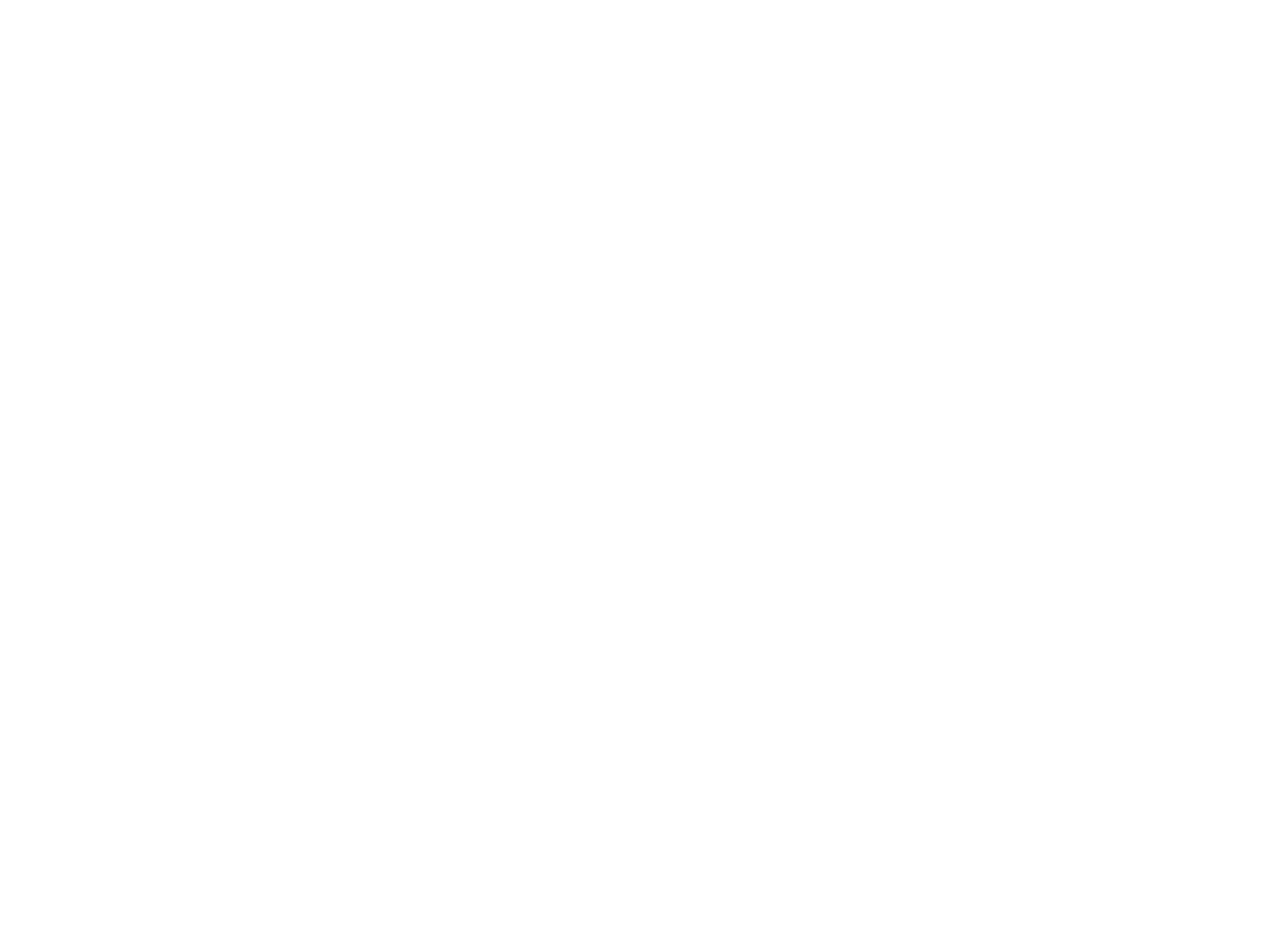
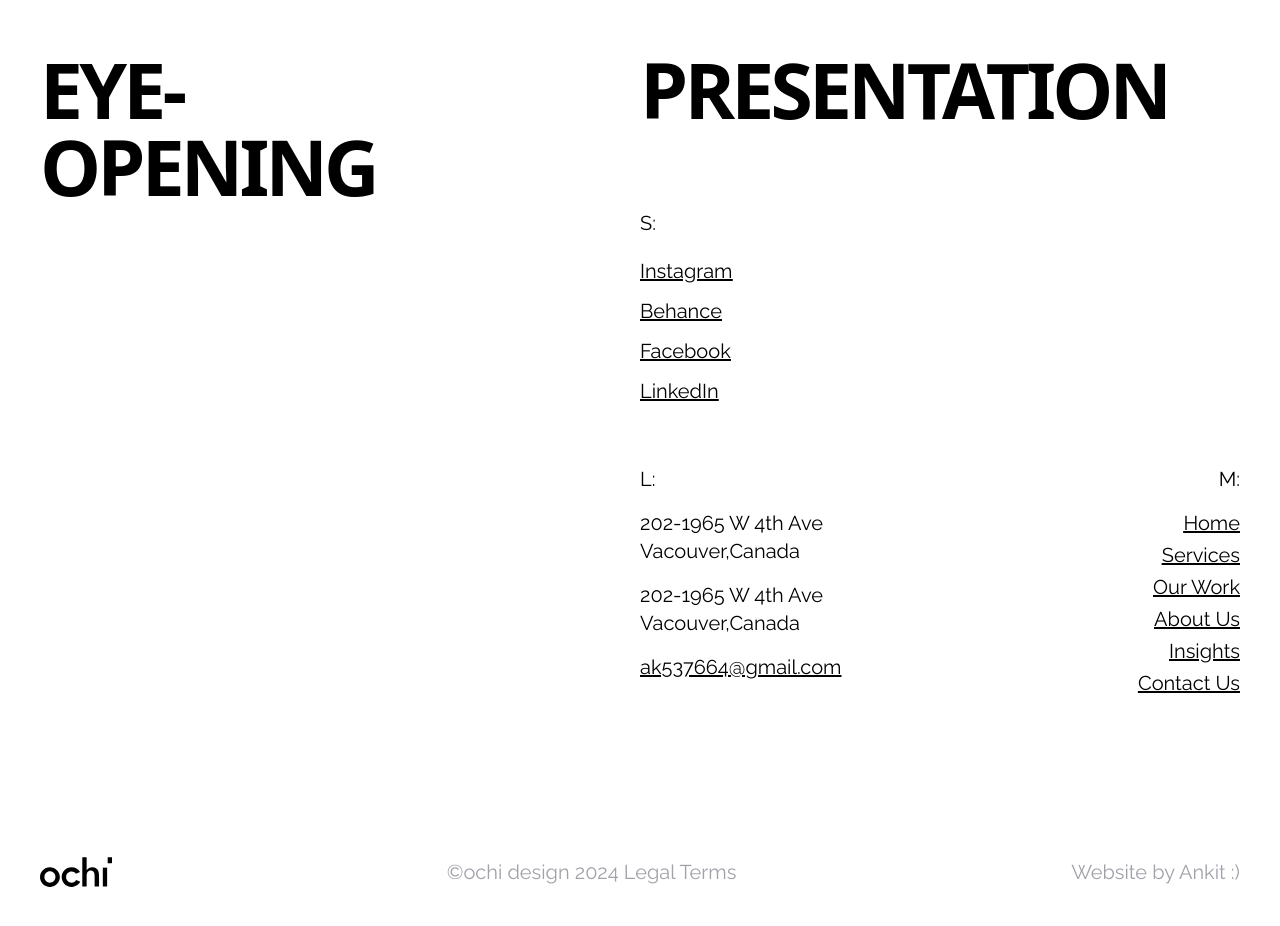
Before and after one commit to Ankit-can-ctrl/Ochi-design-, a React (Vite) app: page / in a window 1280 px wide. Shown: the part 7520-8446 px from the top of the page. Before the commit the page ends 7492 px from the top, so only its background shows below. Built offline with nearby package versions, Linux system fonts and the light colour scheme.

Commit message:
footer completed

```diff
--- a/src/App.jsx
+++ b/src/App.jsx
@@ -2,6 +2,7 @@
 import Cards from "./components/Cards";
 import Eyes from "./components/Eyes";
 import Featured from "./components/Featured";
+import Footer from "./components/Footer";
 import LandingPage from "./components/LandingPage";
 import Marquee from "./components/Marquee";
 import Navbar from "./components/Navbar";
@@ -23,6 +24,7 @@
       <Review />
       <Cards />
       <ReadyToStart />
+      <Footer />
     </div>
   );
 }
--- /dev/null
+++ b/src/components/Footer.jsx
@@ -0,0 +1,99 @@
+function Footer() {
+  return (
+    <div className="bg-white w-full px-10 py-20">
+      <div className="footer-top text-black grid grid-cols-2">
+        <div className=" font-Founder text-[6vw] leading-none tracking-tighter font-bold">
+          <h1 className="uppercase ">eye-</h1>
+          <h1 className="uppercase ">opening</h1>
+        </div>
+        <div>
+          <div className="font-Founder text-[6vw] leading-none tracking-tighter font-bold uppercase">
+            presentation
+          </div>
+          <div className="links flex flex-col py-20 gap-10">
+            <div className="social-links">
+              <h1 className=" font-Neue text-xl">S:</h1>
+              <div className="flex flex-col text-xl py-5 gap-3 capitalize underline font-Neue">
+                {["instagram", "behance", "Facebook", "linkedIn"].map(
+                  (item, index) => (
+                    <a key={index} href="#">
+                      {item}
+                    </a>
+                  )
+                )}
+              </div>
+            </div>
+            <div className="address-links grid grid-cols-2 font-Neue text-xl">
+              <div className="flex flex-col gap-4">
+                <h1>L:</h1>
+                <div className="flex flex-col gap-4 justify-end">
+                  <a href="#">
+                    202-1965 W 4th Ave
+                    <br /> Vacouver,Canada
+                  </a>
+                  <a href="#">
+                    202-1965 W 4th Ave
+                    <br /> Vacouver,Canada
+                  </a>
+                </div>
+                <div className="email underline">ak537664@gmail.com</div>
+              </div>
+              <div className="services-links font-Founder text-xl flex flex-col items-end gap-4 ">
+                <h1>M:</h1>
+                <div className="flex flex-col items-end gap-1 underline capitalize ">
+                  {[
+                    "Home",
+                    "Services",
+                    "Our work",
+                    "About us",
+                    "Insights",
+                    "Contact us",
+                  ].map((item, index) => (
+                    <a key={index} href="#">
+                      {item}
+                    </a>
+                  ))}
+                </div>
+              </div>
+            </div>
+          </div>
+        </div>
+      </div>
+      <div className=" font-Neue text-xl footer-end text-black flex w-full items-center justify-between pt-20">
+        <svg
+          className="text-black"
+          width="72"
+          height="30"
+          viewBox="0 0 72 30"
+          fill="none"
+          xmlns="http://www.w3.org/2000/svg"
+        >
+          <path
+            d="M9.8393 10.2032C4.22951 10.3257 -0.0459221 14.7356 0.000372391 20.2752C0.0412204 25.3548 4.57808 30.3608 10.6862 29.9226C15.5145 29.5768 19.9015 25.4119 19.8525 20.0057C19.8035 14.5995 15.1904 10.0916 9.8393 10.2032ZM9.89649 25.7005C6.87101 25.7005 4.39834 23.1144 4.40924 19.9839C4.39525 19.2507 4.52792 18.522 4.79947 17.8407C5.07102 17.1594 5.47597 16.5392 5.99056 16.0164C6.50515 15.4937 7.11902 15.0789 7.79613 14.7966C8.47324 14.5142 9.19995 14.3698 9.93362 14.372C10.6673 14.3742 11.3931 14.5228 12.0686 14.8092C12.744 15.0956 13.3554 15.514 13.8668 16.0398C14.3783 16.5656 14.7796 17.1882 15.0471 17.8711C15.3146 18.554 15.4429 19.2834 15.4246 20.0166C15.4409 23.1008 12.9111 25.7059 9.88832 25.7005H9.89649Z"
+            fill="currentColor"
+          ></path>
+          <path
+            d="M62.8086 29.4855H67.1222V10.6372H62.8086V29.4855Z"
+            fill="currentColor"
+          ></path>
+          <path
+            d="M67.6816 0.172852V6.13439H71.5322C71.6738 6.13439 71.8046 6.13439 72.0006 6.11534V0.172852H67.6816Z"
+            fill="currentColor"
+          ></path>
+          <path
+            d="M31.5648 25.7016C28.5393 25.7016 26.0667 23.1156 26.0776 19.9851C26.0936 18.5291 26.6764 17.1366 27.7023 16.1029C28.7282 15.0692 30.1166 14.4757 31.573 14.4482C32.4198 14.4541 33.2537 14.6557 34.0095 15.0373C34.7654 15.4188 35.4227 15.97 35.9301 16.6477L40.0667 15.0144C38.2884 12.0853 35.0669 10.1145 31.4995 10.1989C25.8897 10.3214 21.6142 14.7313 21.6605 20.2709C21.7014 25.3505 26.2382 30.3565 32.3464 29.9183C33.9908 29.7803 35.5761 29.2408 36.9631 28.347C38.3501 27.4532 39.4963 26.2326 40.3009 24.7924L36.2542 22.9931C35.7705 23.8086 35.0851 24.486 34.2638 24.9604C33.4426 25.4347 32.5132 25.69 31.5648 25.7016Z"
+            fill="currentColor"
+          ></path>
+          <path
+            d="M52.4097 10.1387C51.2512 10.1119 50.1066 10.3947 49.0941 10.958C48.0816 11.5212 47.2379 12.3445 46.6501 13.3427V0.172852H42.293V29.4688H46.6501C46.6501 29.1721 46.6501 18.7816 46.6501 18.7816C46.6501 15.6946 47.8619 13.4352 50.8084 13.4352C54.6046 13.4352 54.6209 17.4178 54.6209 19.6962C54.6209 22.9165 54.6209 25.5189 54.6209 28.7393V29.4987H59.0271C59.0271 29.3708 59.0488 29.2728 59.0488 29.1721C59.0488 25.5108 59.0951 21.8522 59.0325 18.1909C58.9916 15.6538 58.5015 10.1387 52.4097 10.1387Z"
+            fill="currentColor"
+          ></path>
+        </svg>
+        <div className=" text-zinc-400">&copy;ochi design 2024 Legal Terms</div>
+        <div className=" text-zinc-400">Website by Ankit :)</div>
+      </div>
+    </div>
+  );
+}
+
+export default Footer;
```
Also changed, not shown: src/img/pexels-suki-lee-110686949-15803904.jpg (added), src/img/shuttle.png (renamed from img/shuttle.png).
